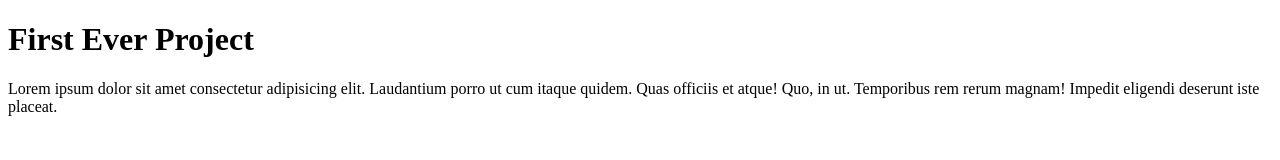
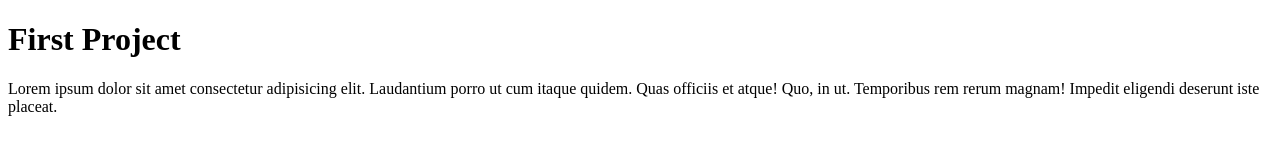
Before and after one commit to Saiful442/first-project, a plain HTML site: page index.html in a window 1280 px wide. Drawn offline with Linux system fonts and the light colour scheme.

Commit message:
Update index.html
Remove "ever" from h1

```diff
--- a/index.html
+++ b/index.html
@@ -4,7 +4,7 @@
         <title>First Project</title>
     </head>
     <body>
-        <h1>First Ever Project</h1>
+        <h1>First Project</h1>
         <p>Lorem ipsum dolor sit amet consectetur adipisicing elit. Laudantium porro ut cum itaque quidem. Quas officiis et atque! Quo, in ut. Temporibus rem rerum magnam! Impedit eligendi deserunt iste placeat.</p>
     </body>
 </html>
```
